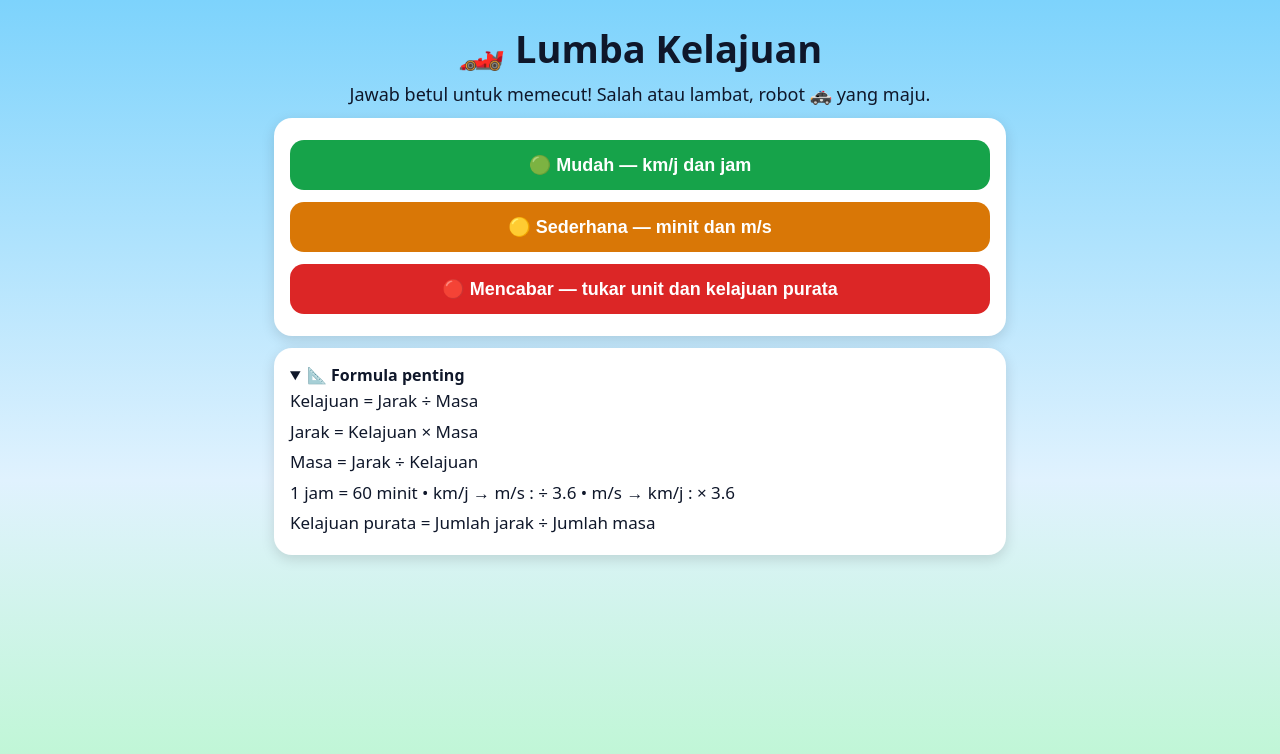
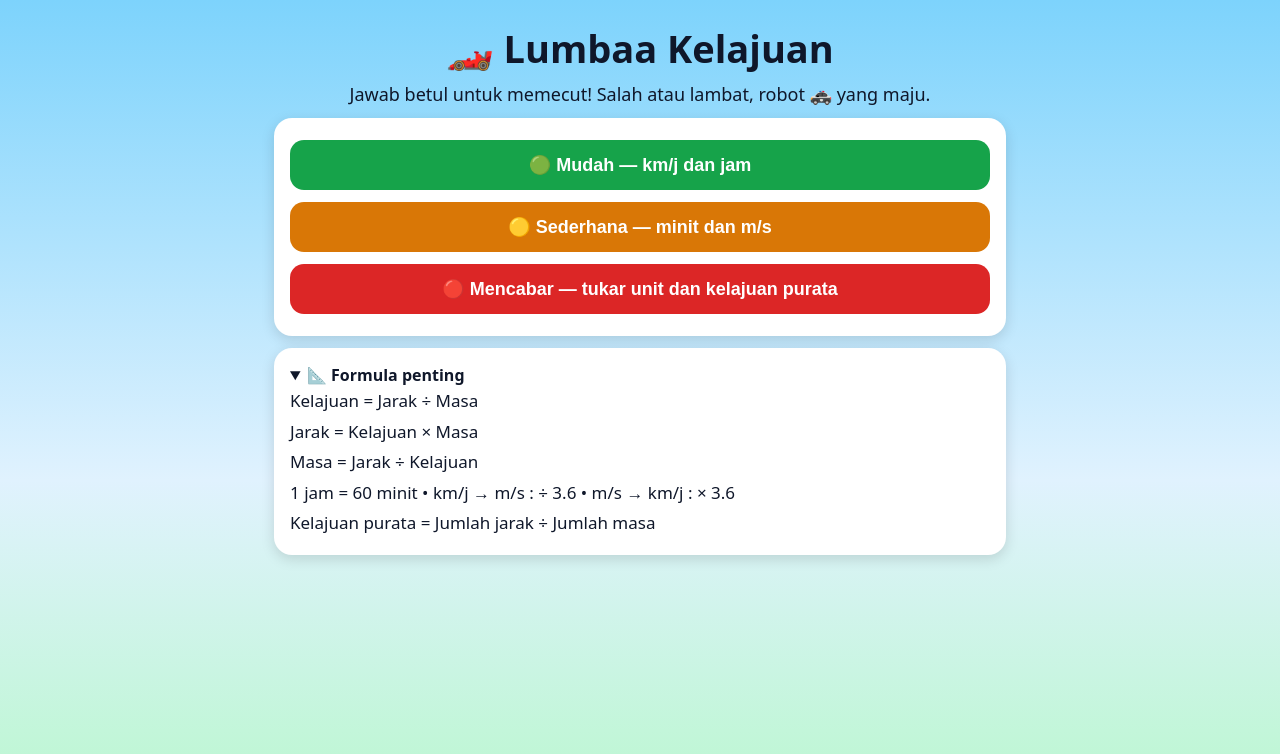
Before and after one commit to maududifasttrack/GamesFTA, a plain HTML site: page lumba-kelajuan.html in a window 1280 px wide. Drawn offline with Linux system fonts and the light colour scheme.

Commit message:
Update lumba-kelajuan.html

```diff
--- a/lumba-kelajuan.html
+++ b/lumba-kelajuan.html
@@ -35,7 +35,7 @@ summary{font-weight:700;cursor:pointer}
 </head>
 <body>
 <div id="app">
-<h1>🏎️ Lumba Kelajuan</h1>
+<h1>🏎️ Lumbaa Kelajuan</h1>
 
 <section id="menu">
   <p class="sub">Jawab betul untuk memecut! Salah atau lambat, robot 🚓 yang maju.</p>
```
